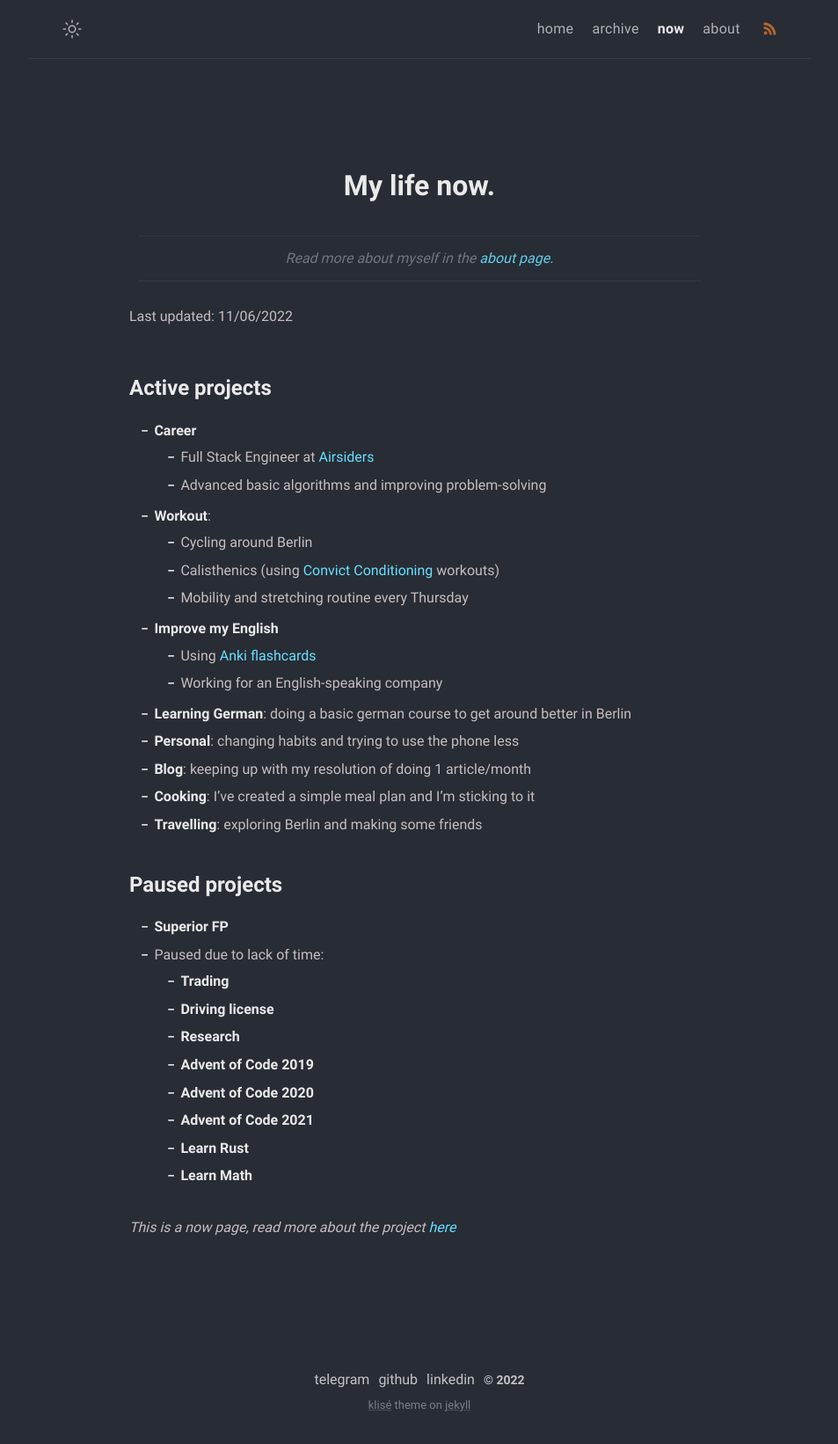
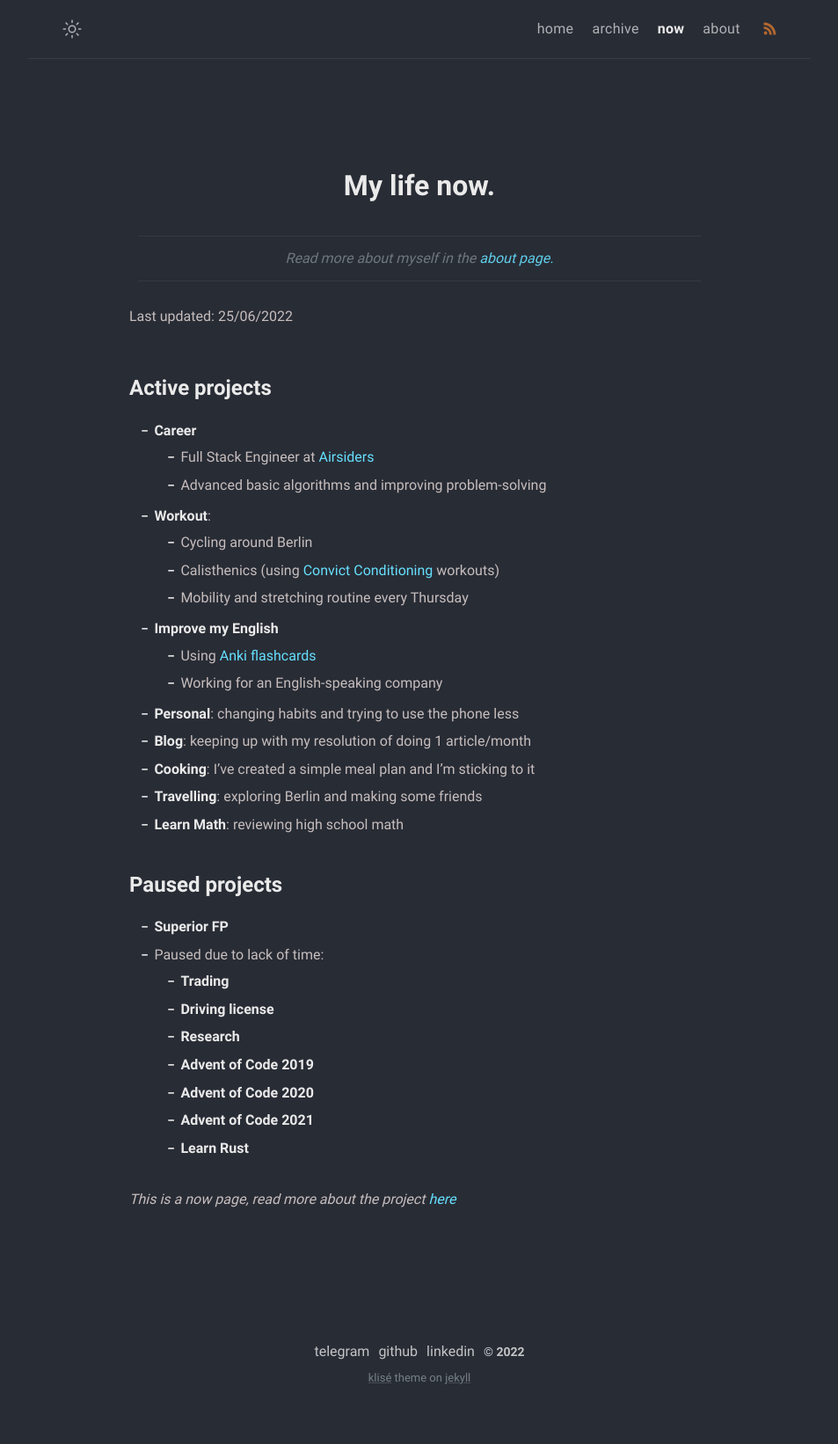
Before and after one commit to MonkeyAndres/MonkeyAndres.github.io, a Jekyll site: the page built from now.md, in a window 1280 px wide. Shown: the whole page at 88% size, without its empty margins (163-1116 px from the left). Built offline with Jekyll 4.4.1, drawn with Linux system fonts in a browser that asks for light colours; after the commit the page ends 1611 px from its top, so only the background shows below that.

Commit message:
📝 Update now page

```diff
--- a/now.md
+++ b/now.md
@@ -8,7 +8,7 @@ comments: false
 
 > Read more about myself in the [about page.](../about)
 
-Last updated: 11/06/2022
+Last updated: 25/06/2022
 
 # Active projects
 
@@ -22,11 +22,11 @@ Last updated: 11/06/2022
 - **Improve my English**
   - Using [Anki flashcards](https://apps.ankiweb.net/)
   - Working for an English-speaking company
-- **Learning German**: doing a basic german course to get around better in Berlin
 - **Personal**: changing habits and trying to use the phone less
 - **Blog**: keeping up with my resolution of doing 1 article/month
 - **Cooking**: I've created a simple meal plan and I'm sticking to it
 - **Travelling**: exploring Berlin and making some friends
+- **Learn Math**: reviewing high school math
 
 # Paused projects
 
```
Also changed, not shown: other parts of now.md (+0 -1 lines).
